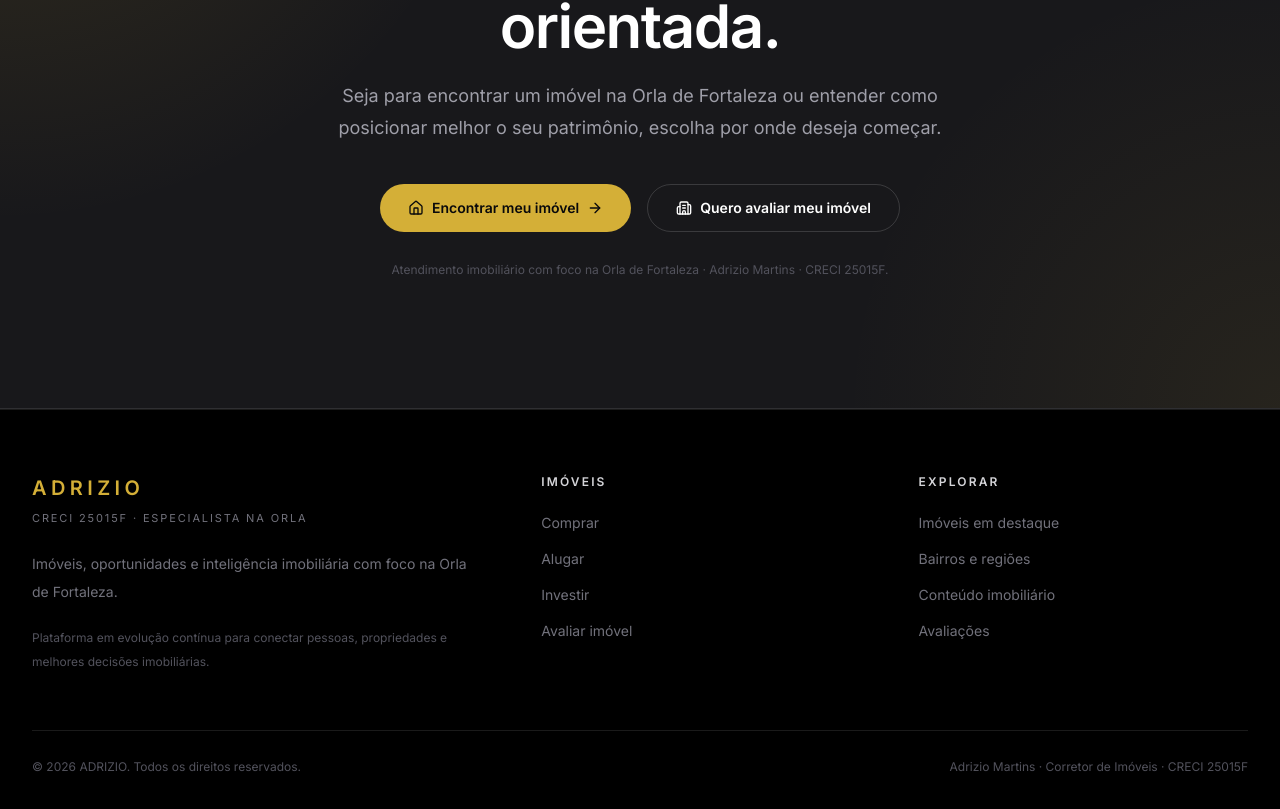
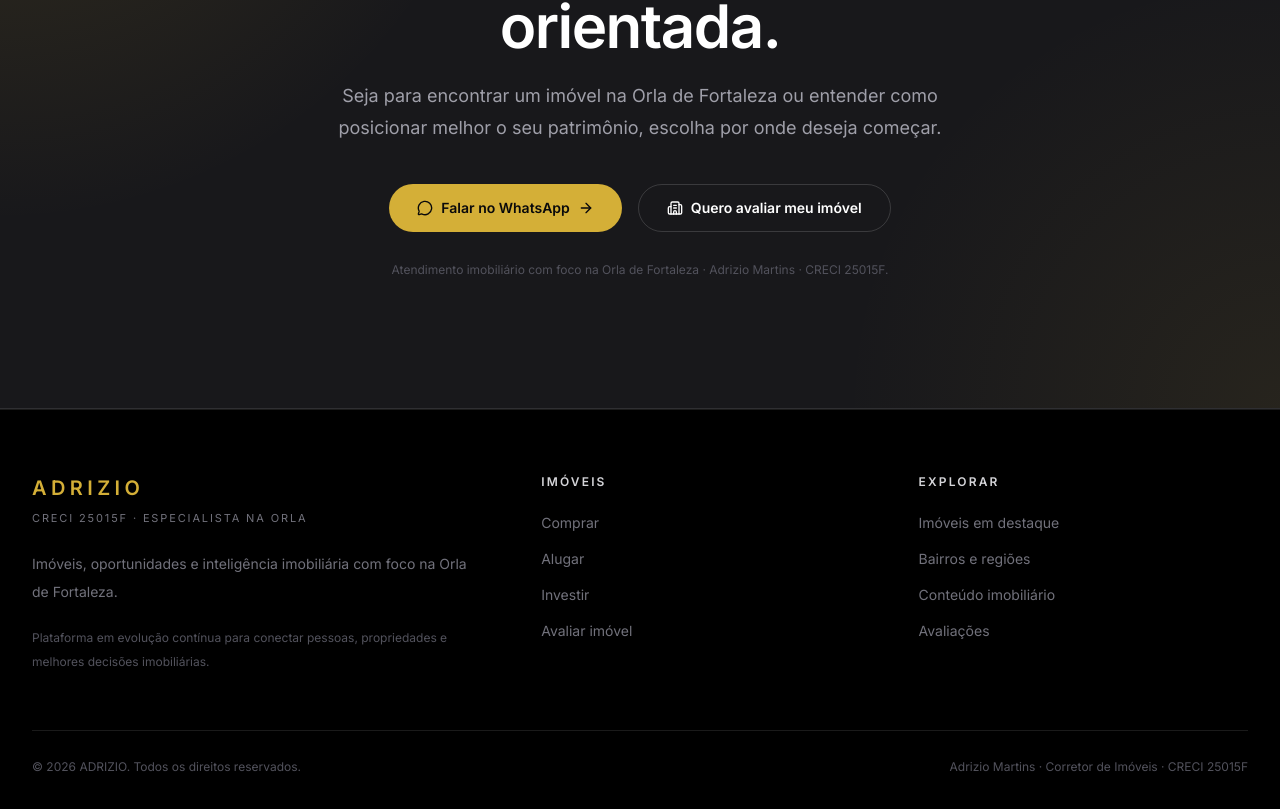
Before and after one commit to adriziomartins/adrizio, a Next.js app: page / in a window 1280 px wide. Shown: the part 8128-8937 px from the top of the page. Built offline with nearby package versions, Linux system fonts and the light colour scheme.

Commit message:
feat: connect landing page ctas to whatsapp

```diff
--- a/components/layout/navbar.tsx
+++ b/components/layout/navbar.tsx
@@ -1,8 +1,8 @@
 import Link from 'next/link'
 import { Menu } from 'lucide-react'
-
 import { Button } from '@/components/ui/button'
 import { Sheet, SheetClose, SheetContent, SheetTitle, SheetTrigger } from '@/components/ui/sheet'
+import { WHATSAPP_URL } from '@/lib/contact'
 
 const navigation = [
   { label: 'Comprar', href: '#comprar' },
@@ -40,12 +40,14 @@ export function Navbar() {
 
         {/* CTA desktop */}
         <div className="hidden lg:block">
-          <Link
-            href="#contato"
+          <a
+            href={WHATSAPP_URL}
+            target="_blank"
+            rel="noreferrer"
             className="inline-flex h-10 items-center justify-center rounded-full bg-[#D4AF37] px-5 text-sm font-medium text-zinc-950 transition-all hover:-translate-y-0.5 hover:bg-[#E5C45A] focus-visible:outline-none focus-visible:ring-2 focus-visible:ring-[#D4AF37] focus-visible:ring-offset-2 focus-visible:ring-offset-zinc-950"
           >
             Fale Conosco
-          </Link>
+          </a>
         </div>
 
         {/* Navegação mobile */}
@@ -94,8 +96,10 @@ export function Navbar() {
                 <SheetClose
                   nativeButton={false}
                   render={
-                    <Link
-                      href="#contato"
+                    <a
+                      href={WHATSAPP_URL}
+                      target="_blank"
+                      rel="noreferrer"
                       className="mt-5 flex h-11 items-center justify-center rounded-full bg-[#D4AF37] px-5 text-sm font-semibold text-zinc-950 transition-colors hover:bg-[#E5C45A]"
                     />
                   }
--- /dev/null
+++ b/lib/contact.ts
@@ -0,0 +1,15 @@
+export const WHATSAPP_NUMBER = '5585984425281'
+
+export const WHATSAPP_MESSAGE =
+  'Olá, Adrizio. Vim pelo site ADRIZIO e gostaria de falar sobre imóveis na Orla de Fortaleza.'
+
+export const WHATSAPP_URL = `https://wa.me/${WHATSAPP_NUMBER}?text=${encodeURIComponent(
+  WHATSAPP_MESSAGE,
+)}`
+
+export const WHATSAPP_VALUATION_MESSAGE =
+  'Olá, Adrizio. Vim pelo site ADRIZIO e gostaria de conversar sobre a avaliação e o posicionamento do meu imóvel.'
+
+export const WHATSAPP_VALUATION_URL = `https://wa.me/${WHATSAPP_NUMBER}?text=${encodeURIComponent(
+  WHATSAPP_VALUATION_MESSAGE,
+)}`
--- a/sections/home/final-cta.tsx
+++ b/sections/home/final-cta.tsx
@@ -1,5 +1,6 @@
 import Link from 'next/link'
-import { ArrowRight, Building2, Home } from 'lucide-react'
+import { ArrowRight, Building2, MessageCircle } from 'lucide-react'
+import { WHATSAPP_URL } from '@/lib/contact'
 
 export function FinalCta() {
   return (
@@ -31,14 +32,16 @@ export function FinalCta() {
         </p>
 
         <div className="mt-10 flex flex-col justify-center gap-4 sm:flex-row">
-          <Link
-            href="#busca"
+          <a
+            href={WHATSAPP_URL}
+            target="_blank"
+            rel="noreferrer"
             className="inline-flex min-h-12 items-center justify-center gap-2 rounded-full bg-[#D4AF37] px-7 text-sm font-semibold text-zinc-950 transition-all hover:-translate-y-0.5 hover:bg-[#E5C45A] focus-visible:outline-none focus-visible:ring-2 focus-visible:ring-[#D4AF37]"
           >
-            <Home className="size-4" aria-hidden="true" />
-            Encontrar meu imóvel
+            <MessageCircle className="size-4" aria-hidden="true" />
+            Falar no WhatsApp
             <ArrowRight className="size-4" aria-hidden="true" />
-          </Link>
+          </a>
 
           <Link
             href="#avaliar"
--- a/sections/home/hero.tsx
+++ b/sections/home/hero.tsx
@@ -1,6 +1,7 @@
 import Image from 'next/image'
 import Link from 'next/link'
 import { ArrowDown, MessageCircle } from 'lucide-react'
+import { WHATSAPP_URL } from '@/lib/contact'
 
 const regions = ['Beira-Mar', 'Meireles', 'Mucuripe', 'Praia de Iracema', 'Praia do Futuro']
 
@@ -69,13 +70,15 @@ export function Hero() {
               <ArrowDown className="size-4" aria-hidden="true" />
             </Link>
 
-            <Link
-              href="#contato"
+            <a
+              href={WHATSAPP_URL}
+              target="_blank"
+              rel="noreferrer"
               className="inline-flex min-h-12 items-center justify-center gap-2 rounded-full border border-white/25 bg-black/20 px-6 text-sm font-semibold text-white backdrop-blur-md transition-all hover:-translate-y-0.5 hover:border-[#D4AF37]/70 hover:bg-black/35 hover:text-[#D4AF37] focus-visible:outline-none focus-visible:ring-2 focus-visible:ring-[#D4AF37]"
             >
               <MessageCircle className="size-4" aria-hidden="true" />
               Falar com um especialista
-            </Link>
+            </a>
           </div>
 
           <div className="mt-14 border-t border-white/20 pt-7">
--- a/sections/home/property-valuation.tsx
+++ b/sections/home/property-valuation.tsx
@@ -1,4 +1,4 @@
-import Link from 'next/link'
+import { WHATSAPP_VALUATION_URL } from '@/lib/contact'
 import { ArrowRight, BarChart3, CheckCircle2, FileSearch, Handshake, Home } from 'lucide-react'
 
 const benefits = [
@@ -85,13 +85,15 @@ export function PropertyValuation() {
               ))}
             </ul>
 
-            <Link
-              href="#contato"
+            <a
+              href={WHATSAPP_VALUATION_URL}
+              target="_blank"
+              rel="noreferrer"
               className="mt-10 inline-flex min-h-12 items-center justify-center gap-2 rounded-full bg-[#D4AF37] px-6 text-sm font-semibold text-zinc-950 transition-all hover:-translate-y-0.5 hover:bg-[#E5C45A] focus-visible:outline-none focus-visible:ring-2 focus-visible:ring-[#D4AF37]"
             >
               Solicitar uma avaliação
               <ArrowRight className="size-4" aria-hidden="true" />
-            </Link>
+            </a>
 
             <p className="mt-4 text-xs leading-5 text-zinc-600">
               Atendimento personalizado para proprietários que desejam vender, alugar ou compreender
```
